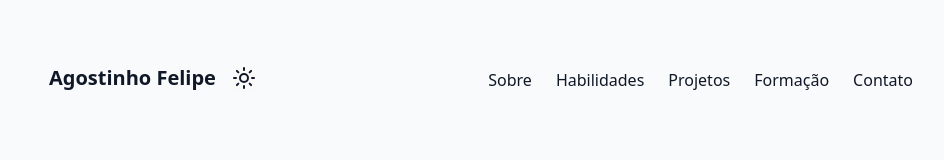
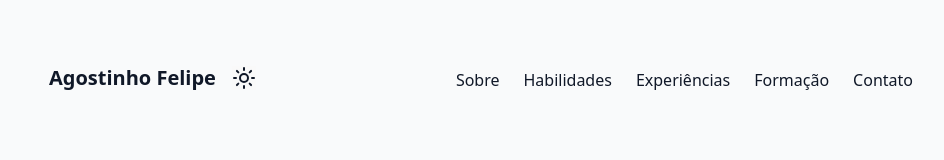
Before and after one commit to a-felipe-silva/Resume-Portfolio, a React (Vite) app: page / in a window 1280 px wide. Shown: the top 160 px of the page, without its empty margins (159-1103 px from the left). Built offline with nearby package versions, Linux system fonts and the light colour scheme.

Commit message:
Fix experience header

```diff
--- a/src/components/Experience.jsx
+++ b/src/components/Experience.jsx
@@ -41,7 +41,7 @@ const jobs = [
 
   export default function Experience() {
     return (
-      <section id="projetos" className="py-16 px-4">
+      <section id="experiencias" className="py-16 px-4">
         <h2 className="text-2xl font-bold text-center mb-6">Experiências</h2>
         <div className="max-w-4xl mx-auto space-y-6">
           {jobs.map((job, i) => (
--- a/src/components/Header.jsx
+++ b/src/components/Header.jsx
@@ -38,7 +38,7 @@ const Header = () => {
         <nav className="flex flex-wrap gap-x-6 text-sm md:text-base justify-center md:justify-start">
           <a href="#sobre" className="hover:font-bold transition-all">Sobre</a>
           <a href="#habilidades" className="hover:font-bold transition-all">Habilidades</a>
-          <a href="#projetos" className="hover:font-bold transition-all">Projetos</a>
+          <a href="#experiencias" className="hover:font-bold transition-all">Experiências</a>
           <a href="#formacao" className="hover:font-bold transition-all">Formação</a>
           <a href="#contato" className="hover:font-bold transition-all">Contato</a>
         </nav>
```
